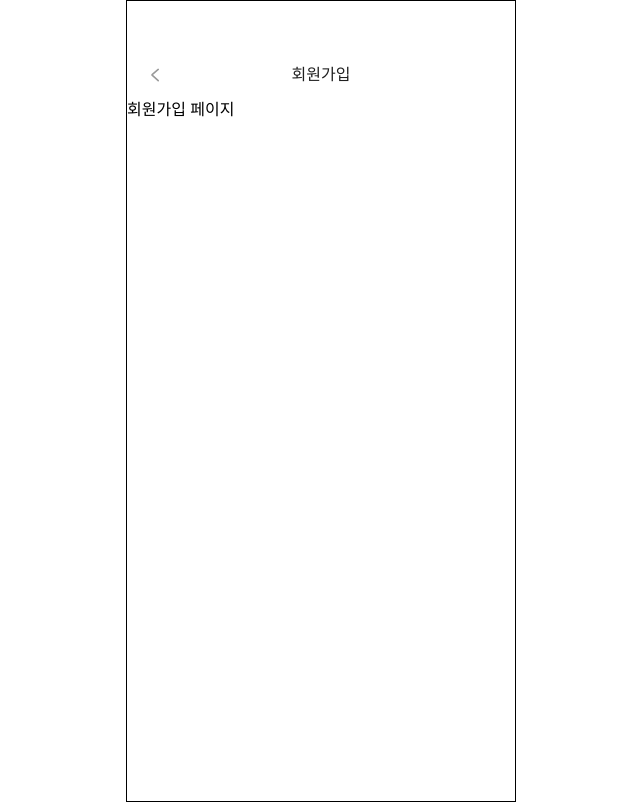
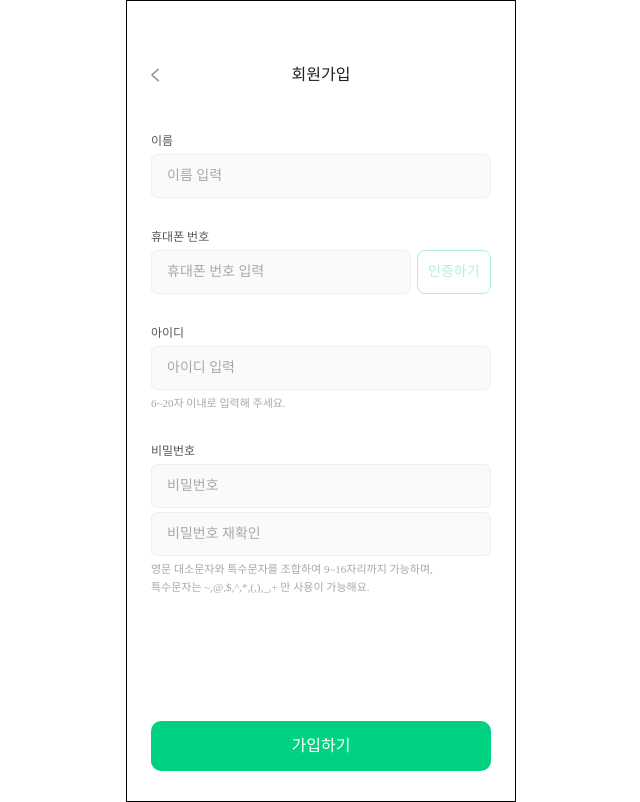
Before and after one commit to HotKeTok/HotKeTok-FE, a React (Vite) app: page /signUp in a window 1280 px wide. Shown: the whole page, without its empty margins (319-959 px from the left). Built offline with nearby package versions, Linux system fonts and the light colour scheme.

Commit message:
design: SignUp 페이지 레이아웃 설정,  SmallButton 높이 42px -> 44px로 수정

```diff
--- a/src/Router.jsx
+++ b/src/Router.jsx
@@ -55,7 +55,7 @@ const Layout = () => {
   const hideBar = HIDE_BOTTOM_BAR_PATHS.includes(pathname);
 
   // ✅ 특정 페이지 배경 조건
-  const bgColor = pathname === '/signn' || pathname === '/signUp' ? '#ffffff' : '#f9f9f9';
+  const bgColor = pathname === '/signIn' || pathname === '/signUp' ? '#ffffff' : '#f9f9f9';
 
   return (
     <AppShell $bg={bgColor}>
--- a/src/components/common/ButtonSmall.jsx
+++ b/src/components/common/ButtonSmall.jsx
@@ -1,6 +1,6 @@
-import styled from "styled-components"
-import { resolveWidth } from "./Button"
-import { typo, color } from "../../styles/tokens"
+import styled from 'styled-components';
+import { resolveWidth } from './Button';
+import { typo, color } from '../../styles/tokens';
 
 /**
  * @function ButtonSmall
@@ -10,7 +10,7 @@ import { typo, color } from "../../styles/tokens"
  * @param {function} onClick - 클릭 핸들러
  */
 
-export default function ButtonSmall ({ active=true, text, width='full', onClick }) {
+export default function ButtonSmall({ active = true, text, width = 'full', onClick }) {
   return (
     <StyledButton
       type="button"
@@ -21,18 +21,17 @@ export default function ButtonSmall ({ active=true, text, width='full', onClick
     >
       <div>{text}</div>
     </StyledButton>
-    )
+  );
 }
 
 const StyledButton = styled.button`
-    height: 42px;
+  height: 44px;
   width: ${({ $width }) => resolveWidth($width)};
   border-radius: 8px;
   ${typo('button2')};
 
-    background-color:  white;
-    opacity: ${({ $active }) =>
-        $active ? 1 : 0.3};
+  background-color: white;
+  opacity: ${({ $active }) => ($active ? 1 : 0.3)};
   border: 1px solid ${color('brand.primary')};
   color: ${color('brand.primary')};
 
@@ -41,4 +40,4 @@ const StyledButton = styled.button`
 
   /* 기본 인터랙션 */
   transition: background-color 0.15s ease, transform 0.02s ease;
-`
+`;
--- a/src/templates/SignUpTemplate.jsx
+++ b/src/templates/SignUpTemplate.jsx
@@ -1,11 +1,73 @@
 import React from 'react';
 import TopBar from '../components/common/TopBar';
+import styled from 'styled-components';
+import { color, typo } from '../styles/tokens';
+import TextField from '../components/common/TextField';
+import { Column, Row, Spacer } from '../styles/flex';
+import ButtonSmall from '../components/common/ButtonSmall';
+import Button from '../components/common/Button';
 
 export default function SignUp() {
   return (
-    <div>
-      <TopBar title={'회원가입'} />
-      회원가입 페이지
-    </div>
+    <>
+      <Container>
+        <TopBar title={'회원가입'} />
+        <FormWrapper>
+          <Column $gap={4}>
+            <TextFieldTitle>이름</TextFieldTitle>
+            <TextField placeholder={'이름 입력'} />
+          </Column>
+          <Column $gap={4}>
+            <TextFieldTitle>휴대폰 번호</TextFieldTitle>
+            <Row $gap={6}>
+              <TextField placeholder={'휴대폰 번호 입력'} />
+              <ButtonSmall active={false} text="인증하기" width={100} />
+            </Row>
+          </Column>
+          <Column $gap={4}>
+            <TextFieldTitle>아이디</TextFieldTitle>
+            <TextField placeholder={'아이디 입력'} />
+            <Infotext>6~20자 이내로 입력해 주세요.</Infotext>
+          </Column>
+          <Column $gap={4}>
+            <TextFieldTitle>비밀번호</TextFieldTitle>
+            <TextField placeholder={'비밀번호'} />
+            <TextField placeholder={'비밀번호 재확인'} />
+            <Infotext>
+              영문 대소문자와 특수문자를 조합하여 9~16자리까지 가능하며,
+              <br />
+              특수문자는 ~,@,$,^,*,(,),_,+ 만 사용이 가능해요.
+            </Infotext>
+          </Column>
+        </FormWrapper>
+        <Spacer />
+        <div style={{ padding: '30px 24px' }}>
+          <Button text="가입하기" />
+        </div>
+      </Container>
+    </>
   );
 }
+
+const Container = styled.div`
+  display: flex;
+  flex-direction: column;
+  height: 100vh;
+`;
+
+const FormWrapper = styled.div`
+  display: flex;
+  flex-direction: column;
+  padding: 30px 24px;
+  gap: 30px;
+`;
+
+const TextFieldTitle = styled.div`
+  ${typo('caption1')};
+  color: ${color('grayscale.600')};
+`;
+
+const Infotext = styled.div`
+  ${typo('caption2')};
+  color: ${color('grayscale.400')};
+`;
```
Lines whose indentation alone changed are shown as unchanged.
